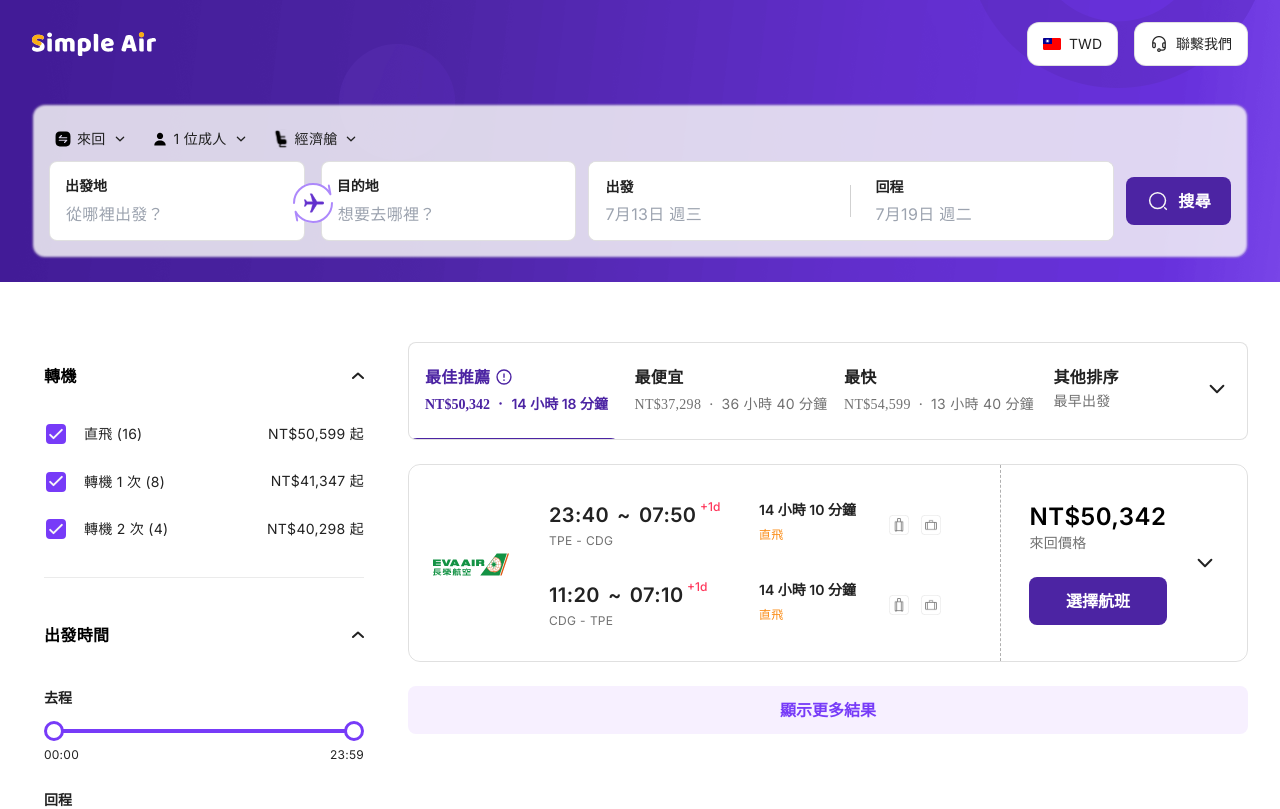
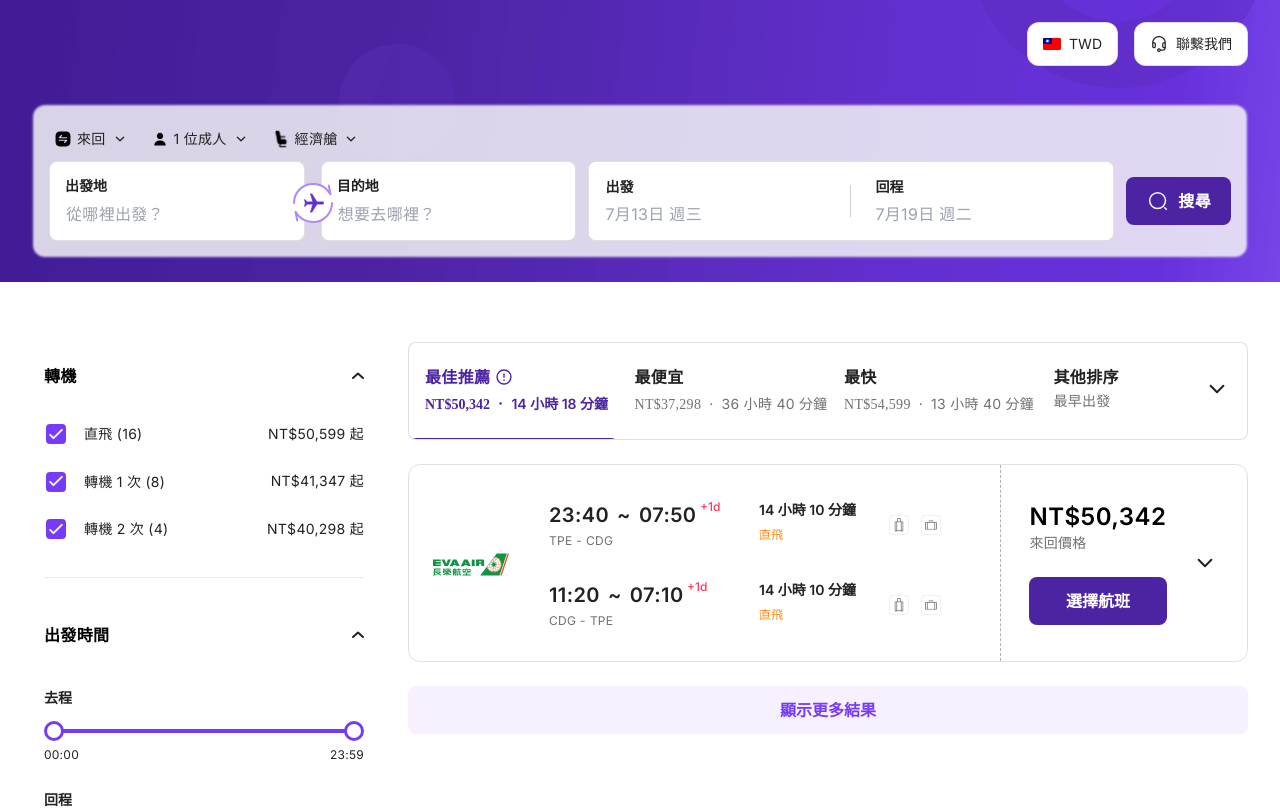
Before and after one commit to guiril/simple-air, a Next.js app: page /search in a window 1280 px wide. Shown: the top 809 px of the page. Built offline with nearby package versions, Linux system fonts and the light colour scheme.

Commit message:
Refactor Header components structure

```diff
--- a/src/app/page.tsx
+++ b/src/app/page.tsx
@@ -67,7 +67,7 @@ export default function Home() {
           md:pb-[40px]"
       >
         <div className="container h-full flex flex-col">
-          <Header isBlackLogo={true} />
+          <Header isDarkLogo={true} />
           <div className="grow pt-[120px] md:pt-[200px] sm:pt-[80px]">
             <div className="mb-[214px] text-center md:mb-[228px] sm:mb-[24px]">
               <h1 className="mb-2 text-h1 text-neutral-0">
--- a/src/app/search/page.tsx
+++ b/src/app/search/page.tsx
@@ -136,7 +136,7 @@ export default function SearchPage() {
     <>
       <div className="bg-[url('/images/hero/search.png')] bg-cover bg-center">
         <div className="container min-h-[282px] flex flex-col justify-between pb-6">
-          <Header isBlackLogo={false} />
+          <Header isDarkLogo={false} />
           <Suspense fallback={<></>}>
             <SearchBar />
           </Suspense>
--- /dev/null
+++ b/src/components/layout/header/HeaderButton.tsx
@@ -0,0 +1,35 @@
+import Image from 'next/image';
+
+interface HeaderButtonProps {
+  iconSrc: string;
+  iconAlt: string;
+  title: string;
+  onClick?: () => void;
+}
+
+export default function HeaderButton({
+  iconSrc,
+  iconAlt,
+  title,
+  onClick
+}: HeaderButtonProps) {
+  return (
+    <button
+      type="button"
+      onClick={onClick}
+      className="py-[9px] px-[15px] flex items-center rounded-[12px]
+        text-p-sm-btn text-neutral-600 bg-neutral-0 border border-neutral-700/[.12]
+        hover:bg-neutral-100 hover:border-neutral-700/[.04]
+        sm:py-[5px] sm:px-[9px]"
+    >
+      <Image
+        src={`/images/icons/${iconSrc}.svg`}
+        alt={iconAlt}
+        width={18}
+        height={18}
+        className="mr-2 sm:w-[16px]"
+      />
+      <span>{title}</span>
+    </button>
+  );
+}
--- /dev/null
+++ b/src/components/layout/header/HeaderLogo.tsx
@@ -0,0 +1,22 @@
+import Link from 'next/link';
+
+const SITE_NAME = 'Simple Air';
+
+interface HeaderLogoProps {
+  isDarkLogo: boolean;
+}
+
+export default function HeaderLogo({ isDarkLogo }: HeaderLogoProps) {
+  const logoUrl = isDarkLogo ? 'logo-dark.svg' : 'logo-light.svg';
+
+  return (
+    <div className="w-[124px] h-[24px]">
+      <Link
+        href="/"
+        className={`block w-full h-full bg-no-repeat bg-[url(/images/logos/${logoUrl})]`}
+      >
+        <span className="sr-only">{SITE_NAME}</span>
+      </Link>
+    </div>
+  );
+}
--- a/src/components/layout/header/index.tsx
+++ b/src/components/layout/header/index.tsx
@@ -1,56 +1,20 @@
-import Image from 'next/image';
-import Link from 'next/link';
+import HeaderLogo from './HeaderLogo';
+import HeaderButton from './HeaderButton';
 
-const Button = ({
-  iconSrc,
-  iconAlt,
-  title
-}: {
-  iconSrc: string;
-  iconAlt: string;
-  title: string;
-}) => {
-  return (
-    <button
-      type="button"
-      className="py-[9px] px-[15px] flex items-center rounded-[12px]
-        text-p-sm-btn text-neutral-600 bg-neutral-0 border border-neutral-700/[.12]
-        hover:bg-neutral-100 hover:border-neutral-700/[.04]
-        sm:py-[5px] sm:px-[9px]"
-    >
-      <Image
-        src={`/images/icons/${iconSrc}.svg`}
-        alt={iconAlt}
-        width={18}
-        height={18}
-        className="mr-2 sm:w-[16px]"
-      />
-      <span>{title}</span>
-    </button>
-  );
-};
+interface HeaderProps {
+  isDarkLogo: boolean;
+}
 
-export default function Header({ isBlackLogo }: { isBlackLogo: boolean }) {
+export default function Header({ isDarkLogo }: HeaderProps) {
   return (
     <header className="h-[88px] flex justify-between items-center sm:h-[80px]">
-      <div className="w-[124px] h-[24px]">
-        <Link
-          href="/"
-          className={`block w-full h-full bg-no-repeat ${
-            isBlackLogo
-              ? 'bg-[url(/images/logos/logo.svg)]'
-              : 'bg-[url(/images/logos/white.svg)]'
-          }`}
-        >
-          <span className="sr-only">Simple Air</span>
-        </Link>
-      </div>
+      <HeaderLogo isDarkLogo={isDarkLogo} />
       <ul className="flex justify-start items-center">
         <li className="mr-[16px] sm:mr-0">
-          <Button iconSrc={'flag-tw'} iconAlt={'TW'} title={'TWD'} />
+          <HeaderButton iconSrc="flag-tw" iconAlt="TW" title="TWD" />
         </li>
         <li className="sm:hidden">
-          <Button iconSrc={'customer'} iconAlt={'contact'} title={'聯繫我們'} />
+          <HeaderButton iconSrc="customer" iconAlt="contact" title="聯繫我們" />
         </li>
       </ul>
     </header>
```
Also changed, not shown: public/images/logos/logo-dark.svg (renamed from public/images/logos/logo.svg), public/images/logos/logo-light.svg (renamed from public/images/logos/white.svg).
